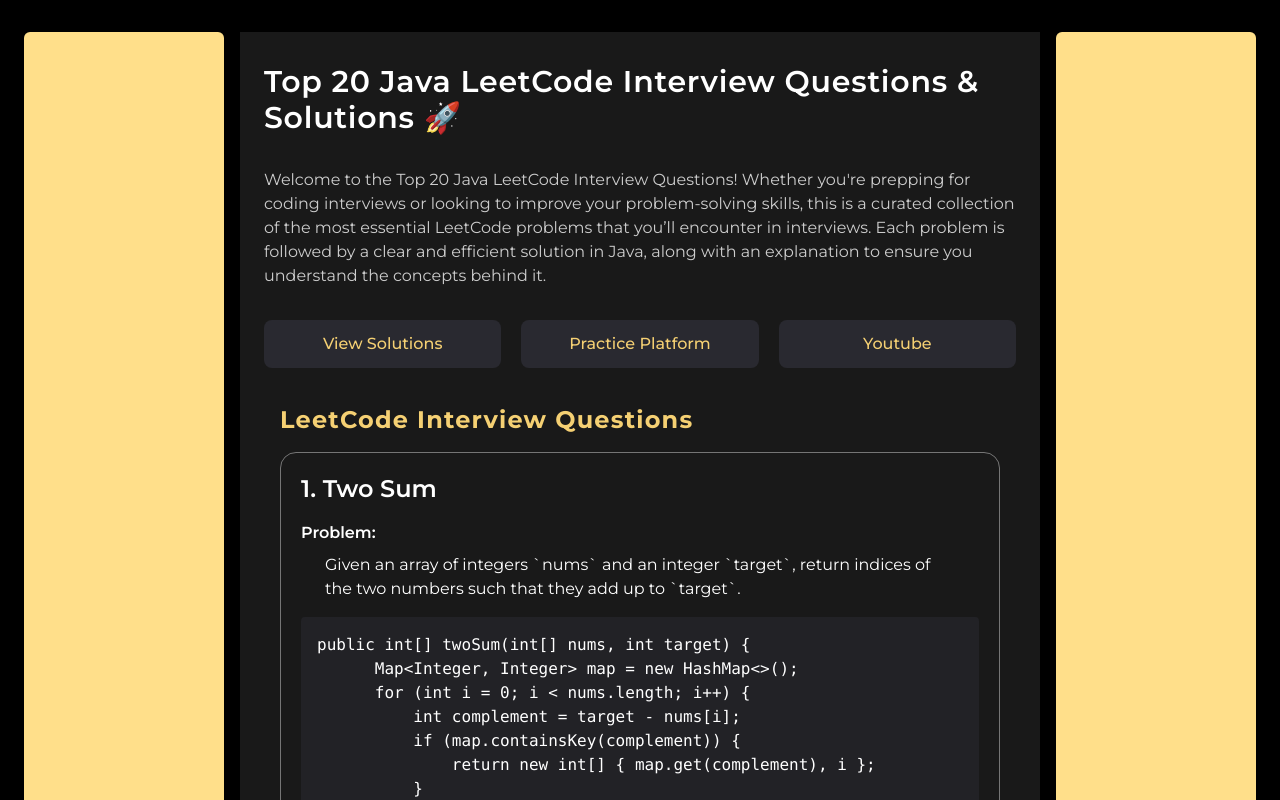
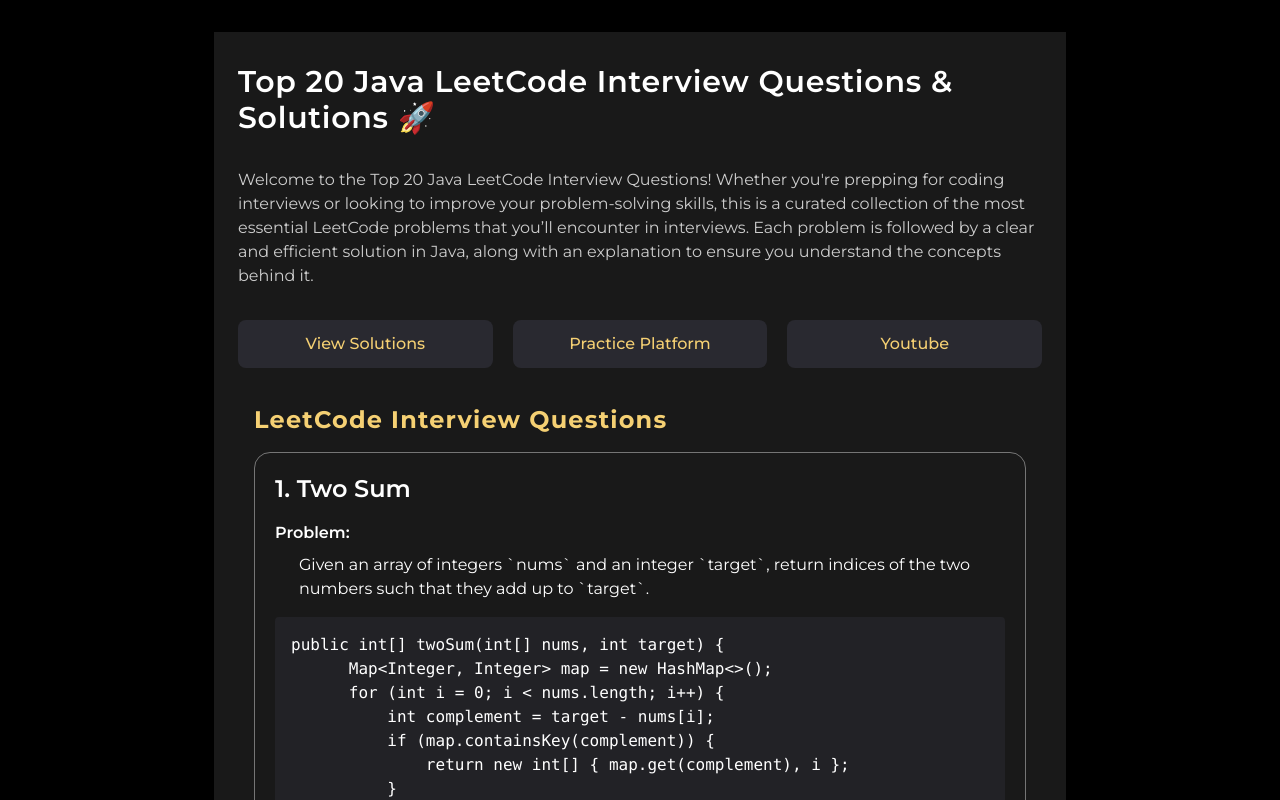
Before and after one commit to sisi-tarak/sisindri-singamsetti, a React (Vite) app: page /sisi/resource/java-leetcode-questions in a window 1280 px wide. Shown: the top 800 px of the page. Built offline with nearby package versions, Linux system fonts and the light colour scheme.

Commit message:
ad banners commented

```diff
--- a/src/Components/sisi/MainPage.jsx
+++ b/src/Components/sisi/MainPage.jsx
@@ -48,11 +48,11 @@
               />
             </div>
 
-            <Container maxWidth="xl" className="mt-8 px-2 sm:px-6 lg:px-8">
+            <Container maxWidth="lg" className="mt-8 px-2 sm:px-6 lg:px-8">
               <div className="flex flex-col md:flex-row gap-y-4 md:gap-x-4 w-full">
-                <div className="block md:hidden xl:block md:w-[200px]  2xl:w-[300px] flex-shrink-0">
+                {/* <div className="block md:hidden xl:block md:w-[200px]  2xl:w-[300px] flex-shrink-0">
                   <div className="h-48 md:h-dvh w-full bg-adsBgColor rounded-md shadow-lg transition-all duration-300 hover:shadow-xl"></div>
-                </div>
+                </div> */}
 
                 <div className="flex bg-footerBgColor flex-grow-0">
                   <div className="rounded-md p-4 sm:p-6 w-full">
@@ -98,9 +98,9 @@
                   </div>
                 </div>
 
-                <div className="w-full md:w-[200px] mb-4 md:mb-0  2xl:w-[300px] flex-shrink-0">
+                {/* <div className="w-full md:w-[200px] mb-4 md:mb-0  2xl:w-[300px] flex-shrink-0">
                   <div className="h-48 md:h-dvh w-full bg-adsBgColor rounded-md shadow-lg transition-all duration-300 hover:shadow-xl"></div>
-                </div>
+                </div> */}
               </div>
             </Container>
           </div>
--- a/src/Components/sisi/ResourcePage.jsx
+++ b/src/Components/sisi/ResourcePage.jsx
@@ -15,11 +15,11 @@
 
         return (
           <div className="w-full min-h-screen bg-backgroundBgColor">
-            <Container maxWidth="xl" className="mt-8 px-2 sm:px-4 lg:px-8 mb-5">
+            <Container maxWidth="md" className="mt-8 px-2 sm:px-4 lg:px-8 mb-5">
               <div className="flex flex-col md:flex-row gap-y-4 md:gap-x-4 w-full">
-                <div className="block md:hidden xl:block md:w-[200px]  2xl:w-[300px] flex-shrink-0">
+                {/* <div className="block md:hidden xl:block md:w-[200px]  2xl:w-[300px] flex-shrink-0">
                   <div className="h-48 md:h-dvh w-full bg-adsBgColor rounded-md shadow-lg transition-all duration-300 hover:shadow-xl"></div>
-                </div>
+                </div> */}
 
                 <div className="bg-footerBgColor flex-grow-0">
                   {resource ? (
@@ -137,9 +137,9 @@
                   )}
                 </div>
 
-                <div className="w-full md:w-[200px] 2xl:w-[300px] flex-shrink-0">
+                {/* <div className="w-full md:w-[200px] 2xl:w-[300px] flex-shrink-0">
                   <div className="h-48 md:h-dvh  w-full bg-adsBgColor rounded-md shadow-lg transition-all duration-300 hover:shadow-xl"></div>
-                </div>
+                </div> */}
               </div>
             </Container>
           </div>
--- a/src/Components/sisi/RoadmapPage.jsx
+++ b/src/Components/sisi/RoadmapPage.jsx
@@ -14,11 +14,11 @@
 
         return (
           <div className="w-full min-h-screen bg-backgroundBgColor">
-            <Container maxWidth="xl" className="mt-8 px-2 sm:px-4 lg:px-8 mb-5">
+            <Container maxWidth="md" className="mt-8 px-2 sm:px-4 lg:px-8 mb-5">
               <div className="flex flex-col md:flex-row gap-y-4 md:gap-x-4 w-full">
-                <div className="block md:hidden xl:block md:w-[200px]  2xl:w-[300px] flex-shrink-0">
+                {/* <div className="block md:hidden xl:block md:w-[200px]  2xl:w-[300px] flex-shrink-0">
                   <div className="h-48 md:h-dvh w-full bg-adsBgColor rounded-md shadow-lg transition-all duration-300 hover:shadow-xl"></div>
-                </div>
+                </div> */}
 
                 <div className="bg-footerBgColor flex-grow-0 p-5 w-full">
                   <div className="max-w-4xl mx-auto">
@@ -180,9 +180,9 @@
                   </div>
                 </div>
 
-                <div className="w-full md:w-[200px] 2xl:w-[300px] flex-shrink-0">
+                {/* <div className="w-full md:w-[200px] 2xl:w-[300px] flex-shrink-0">
                   <div className="h-48 md:h-dvh  w-full bg-adsBgColor rounded-md shadow-lg transition-all duration-300 hover:shadow-xl"></div>
-                </div>
+                </div> */}
               </div>
             </Container>
           </div>
```
